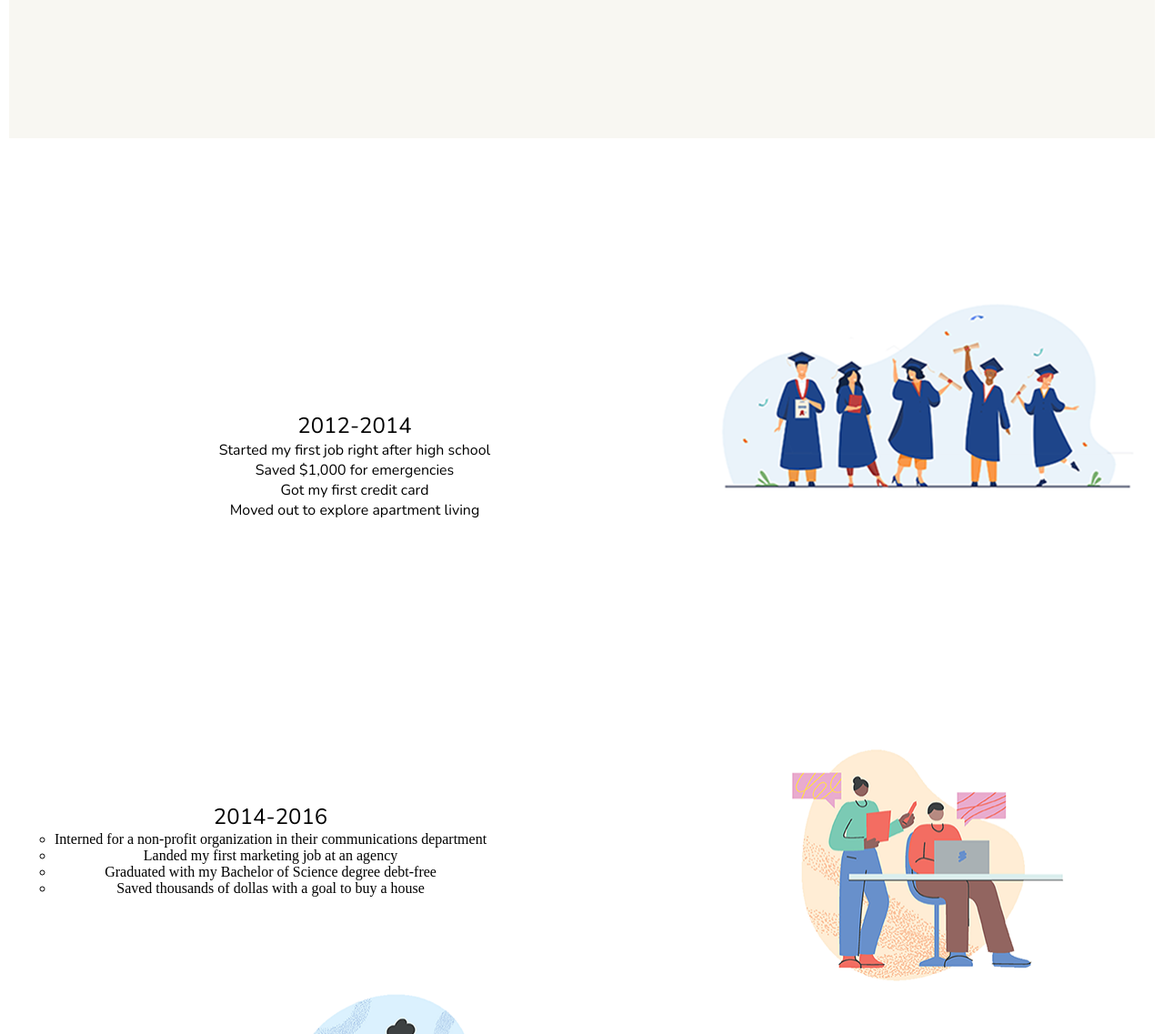
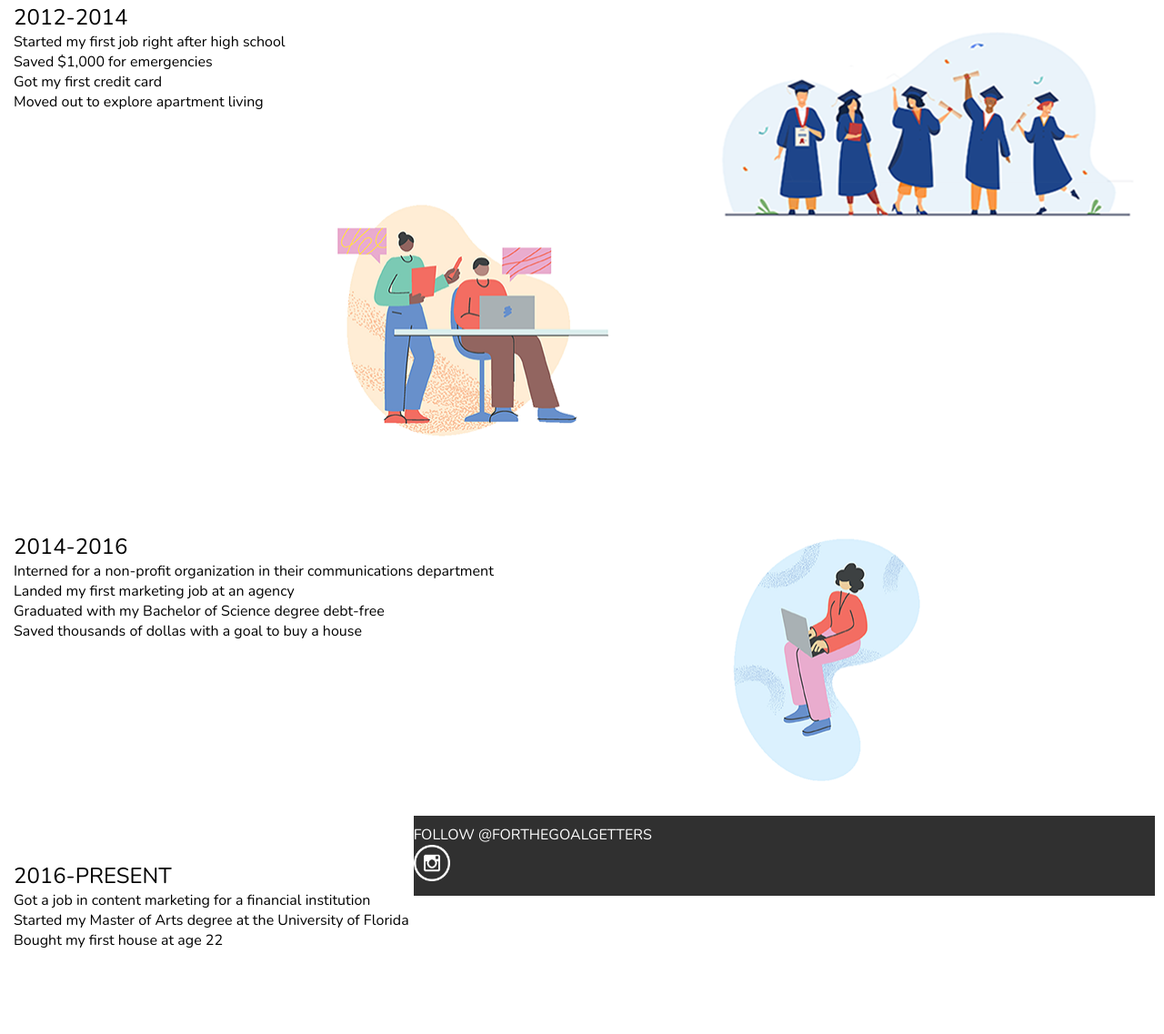
Before and after one commit to samanthacasiano/p3-casiano-samantha, a plain HTML site: page about.html in a window 1280 px wide. Shown: the part 761-1898 px from the top of the page at 91% size. After the commit the page ends 1856 px from the top, so only its background shows below. Drawn offline with nearby package versions, Linux system fonts and the light colour scheme.

```diff
--- a/about.html
+++ b/about.html
@@ -36,45 +36,40 @@
             <p>I'm a Content Marketing Specialist in the financial industry dedicated to helping others reach their goals and creating an online community for everyone to feel welcome.</p>
       </section>
 
-      <div class="container">
-        <section class="about-section">
-          <div class="right-half">
+        <section class="about-image">
             <img src="images/graduate-debt-free.png" alt="graduate debt-free" width="500" height="358">
-          </div>
         </section>
 
-          <div class="about-section">
+        <section class="about-section">
           <h2>2012-2014</h2>
           <p>Started my first job right after high school</p>
           <p>Saved $1,000 for emergencies</p>
           <p>Got my first credit card</p>
           <p>Moved out to explore apartment living</p>
-          </div>
+        </section>
+
+        <section class="about-image">
+          <img src="images/working-in-marketing.png" alt="working in marketing" width="500" height="358">
+        </section>
 
         <section class="about-section">
-          <div class="right-half">
-            <img src="images/working-in-marketing.png" alt="working in marketing" width="500" height="358">
-          </div>
+          <h2>2014-2016</h2>
+          <p>Interned for a non-profit organization in their communications department</p>
+          <p>Landed my first marketing job at an agency</p>
+          <p>Graduated with my Bachelor of Science degree debt-free</p>
+          <p>Saved thousands of dollas with a goal to buy a house<p>
+        </section
+
+        <section class="about-image">
+          <img src="images/content-marketer.png" alt="content marketer" width="500" height="358">
         </section>
 
-          <div class="left-half">
-            <h2>2014-2016</h2>
-            <ul style="list-style-type:circle;">
-            <li>Interned for a non-profit organization in their communications department</li>
-            <li>Landed my first marketing job at an agency</li>
-            <li>Graduated with my Bachelor of Science degree debt-free</li>
-            <li>Saved thousands of dollas with a goal to buy a house</li>
-            </ul>
-          </div>
-
-        <section class="about">
-            <img src="images/content-marketer.png" alt="content marketer" width="500" height="358">
+        <section class="about-section">
           <h2>2016-PRESENT</h2>
           <p>Got a job in content marketing for a financial institution</p>
           <p>Started my Master of Arts degree at the University of Florida</p>
           <p>Bought my first house at age 22</p>
         </section>
-      </div>
     </main>
 
     <footer>
--- a/css/styles.css
+++ b/css/styles.css
@@ -75,9 +75,9 @@
 
 .about-hero-section {
   background: #f8f7f2;
+  margin: 25px 0 0 0;
   padding: 200px 0;
   text-align: center;
-  display: inline-block;
 }
 
 .about-hero-section img {
@@ -174,8 +174,9 @@
 
 .about-section {
   background: white;
-  padding: 100px 0;
-  text-align: center;
+  padding: 50px 5px;
+  float: left;
+  text-align: left;
 }
 
 .about-hero-section {
@@ -184,12 +185,7 @@
   text-align: left;
 }
 
-.left-half {
-  float: left;
-  margin: 10px 50px 50px 50px;
-}
-
-.right-half {
+.about-image {
   float: right;
 }
 
```
Also changed, not shown: index.html (+17 -1 lines). Lines whose indentation alone changed are shown as unchanged.
